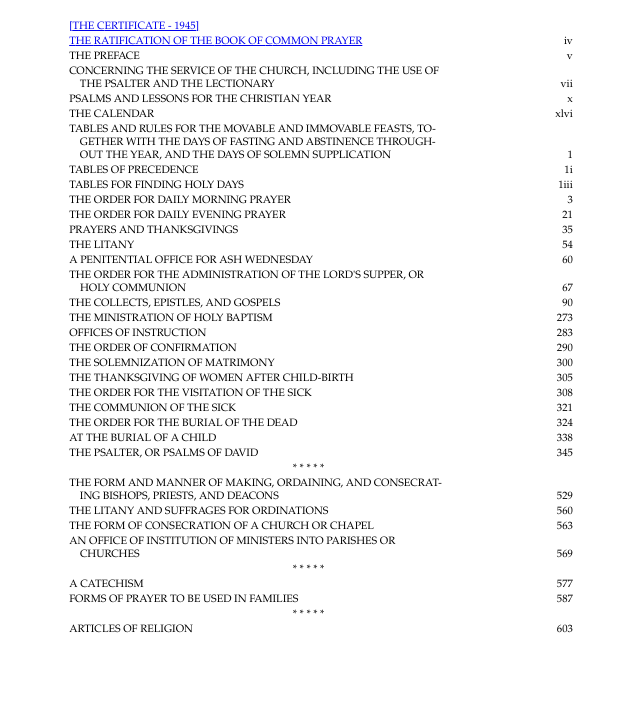
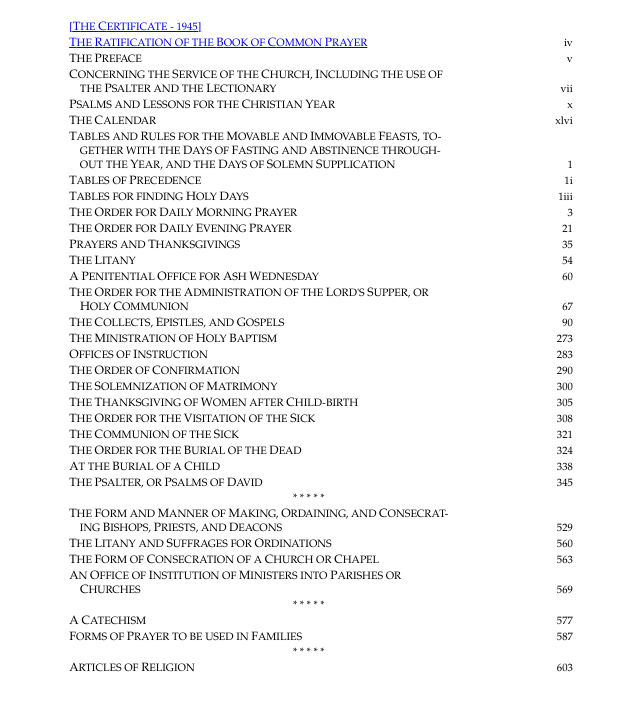
Before and after one commit to bcponline/bcp1928, a plain HTML site: page general/toc.html in a window 1280 px wide. Shown: the part 62-772 px from the top of the page, without its empty margins (319-959 px from the left). Drawn offline with Linux system fonts and the light colour scheme; a web font is replaced by a local one.

```diff
--- a/general/toc.html
+++ b/general/toc.html
@@ -19,111 +19,111 @@
 
 <table class="toctable">
     <tr>
-        <td class="tocleft"><a href="../errata/cert1945.html">[<span class="navcap">T</span>HE <span class="navcap">C</span>ERTIFICATE - 1945]</a><br/></td>
+        <td class="tocleft"><a href="../errata/cert1945.html">[<span class="tocnavcap">T</span>HE <span class="tocnavcap">C</span>ERTIFICATE - 1945]</a><br/></td>
         <td class="tocright"></td>
     </tr>
     <tr>
-        <td class="tocleft"><a href="../errata/ratification.html"><span class="navcap">T</span>HE <span class="navcap">R</span>ATIFICATION OF THE <span class="navcap">B</span>OOK OF <span class="navcap">C</span>OMMON <span class="navcap">P</span>RAYER<br/></a></td>
+        <td class="tocleft"><a href="../errata/ratification.html"><span class="tocnavcap">T</span>HE <span class="tocnavcap">R</span>ATIFICATION OF THE <span class="tocnavcap">B</span>OOK OF <span class="tocnavcap">C</span>OMMON <span class="tocnavcap">P</span>RAYER<br/></a></td>
         <td class="tocright">iv</td>
     </tr>
     <tr>
-        <td class="tocleft"><span class="navcap">T</span>HE <span class="navcap">P</span>REFACE</td>
+        <td class="tocleft"><span class="tocnavcap">T</span>HE <span class="tocnavcap">P</span>REFACE</td>
         <td class="tocright">v</td>
     </tr>
     <tr>
-        <td class="tocleft"><span class="navcap">C</span>ONCERNING THE <span class="navcap">S</span>ERVICE OF THE <span class="navcap">C</span>HURCH, <span class="navcap">I</span>NCLUDING THE USE OF<br/>
-			&nbsp;&nbsp;&nbsp;&nbsp;THE <span class="navcap">P</span>SALTER AND THE <span class="navcap">L</span>ECTIONARY<br/></td>
+        <td class="tocleft"><span class="tocnavcap">C</span>ONCERNING THE <span class="tocnavcap">S</span>ERVICE OF THE <span class="tocnavcap">C</span>HURCH, <span class="tocnavcap">I</span>NCLUDING THE USE OF<br/>
+			&nbsp;&nbsp;&nbsp;&nbsp;THE <span class="tocnavcap">P</span>SALTER AND THE <span class="tocnavcap">L</span>ECTIONARY<br/></td>
         <td class="tocright">vii</td>
     </tr>
     <tr>
-        <td class="tocleft"><span class="navcap">P</span>SALMS AND <span class="navcap">L</span>ESSONS FOR THE <span class="navcap">C</span>HRISTIAN <span class="navcap">Y</span>EAR<br/></td>
+        <td class="tocleft"><span class="tocnavcap">P</span>SALMS AND <span class="tocnavcap">L</span>ESSONS FOR THE <span class="tocnavcap">C</span>HRISTIAN <span class="tocnavcap">Y</span>EAR<br/></td>
         <td class="tocright">x</td>
     </tr>
     <tr>
-        <td class="tocleft"><span class="navcap">T</span>HE <span class="navcap">C</span>ALENDAR<br/></td>
+        <td class="tocleft"><span class="tocnavcap">T</span>HE <span class="tocnavcap">C</span>ALENDAR<br/></td>
         <td class="tocright">xlvi</td>
     </tr>
     <tr>
-        <td class="tocleft"><span class="navcap">T</span>ABLES AND <span class="navcap">R</span>ULES FOR THE <span class="navcap">M</span>OVABLE AND <span class="navcap">I</span>MMOVABLE <span class="navcap">F</span>EASTS, TO-<br/>
-			&nbsp;&nbsp;&nbsp;&nbsp;GETHER WITH THE <span class="navcap">D</span>AYS OF <span class="navcap">F</span>ASTING AND <span class="navcap">A</span>BSTINENCE THROUGH-<br/>
-			&nbsp;&nbsp;&nbsp;&nbsp;OUT THE <span class="navcap">Y</span>EAR, AND THE <span class="navcap">D</span>AYS OF <span class="navcap">S</span>OLEMN <span class="navcap">S</span>UPPLICATION<br/></td>
+        <td class="tocleft"><span class="tocnavcap">T</span>ABLES AND <span class="tocnavcap">R</span>ULES FOR THE <span class="tocnavcap">M</span>OVABLE AND <span class="tocnavcap">I</span>MMOVABLE <span class="tocnavcap">F</span>EASTS, TO-<br/>
+			&nbsp;&nbsp;&nbsp;&nbsp;GETHER WITH THE <span class="tocnavcap">D</span>AYS OF <span class="tocnavcap">F</span>ASTING AND <span class="tocnavcap">A</span>BSTINENCE THROUGH-<br/>
+			&nbsp;&nbsp;&nbsp;&nbsp;OUT THE <span class="tocnavcap">Y</span>EAR, AND THE <span class="tocnavcap">D</span>AYS OF <span class="tocnavcap">S</span>OLEMN <span class="tocnavcap">S</span>UPPLICATION<br/></td>
         <td class="tocright">1</td>
     </tr>
     <tr>
-    	<td class="tocleft"><span class="navcap">T</span>ABLES OF <span class="navcap">P</span>RECEDENCE<br/></t>
+    	<td class="tocleft"><span class="tocnavcap">T</span>ABLES OF <span class="tocnavcap">P</span>RECEDENCE<br/></t>
         <td class="tocright">1i</td>
     </tr>
     <tr>
-    	<td class="tocleft"><span class="navcap">T</span>ABLES FOR FINDING <span class="navcap">H</span>OLY <span class="navcap">D</span>AYS<br/></td>
+    	<td class="tocleft"><span class="tocnavcap">T</span>ABLES FOR FINDING <span class="tocnavcap">H</span>OLY <span class="tocnavcap">D</span>AYS<br/></td>
         <td class="tocright">1iii</td>
     </tr>
     <tr>
-    	<td class="tocleft"><span class="navcap">T</span>HE <span class="navcap">O</span>RDER FOR <span class="navcap">D</span>AILY <span class="navcap">M</span>ORNING <span class="navcap">P</span>RAYER<br/></td>
+    	<td class="tocleft"><span class="tocnavcap">T</span>HE <span class="tocnavcap">O</span>RDER FOR <span class="tocnavcap">D</span>AILY <span class="tocnavcap">M</span>ORNING <span class="tocnavcap">P</span>RAYER<br/></td>
         <td class="tocright">3</td>
     </tr>
     <tr>
-    	<td class="tocleft"><span class="navcap">T</span>HE <span class="navcap">O</span>RDER FOR <span class="navcap">D</span>AILY <span class="navcap">E</span>VENING <span class="navcap">P</span>RAYER<br/></td>
+    	<td class="tocleft"><span class="tocnavcap">T</span>HE <span class="tocnavcap">O</span>RDER FOR <span class="tocnavcap">D</span>AILY <span class="tocnavcap">E</span>VENING <span class="tocnavcap">P</span>RAYER<br/></td>
         <td class="tocright">21</td>
     </tr>
     <tr>
-    	<td class="tocleft"><span class="navcap">P</span>RAYERS AND <span class="navcap">T</span>HANKSGIVINGS<br/></td>
+    	<td class="tocleft"><span class="tocnavcap">P</span>RAYERS AND <span class="tocnavcap">T</span>HANKSGIVINGS<br/></td>
         <td class="tocright">35</td>
     </tr>
     <tr>
-    	<td class="tocleft"><span class="navcap">T</span>HE <span class="navcap">L</span>ITANY<br/></td>
+    	<td class="tocleft"><span class="tocnavcap">T</span>HE <span class="tocnavcap">L</span>ITANY<br/></td>
         <td class="tocright">54</td>
     </tr>
     <tr>
-    	<td class="tocleft"><span class="navcap">A P</span>ENITENTIAL <span class="navcap">O</span>FFICE FOR <span class="navcap">A</span>SH <span class="navcap">W</span>EDNESDAY<br/></td>
+    	<td class="tocleft"><span class="tocnavcap">A P</span>ENITENTIAL <span class="tocnavcap">O</span>FFICE FOR <span class="tocnavcap">A</span>SH <span class="tocnavcap">W</span>EDNESDAY<br/></td>
         <td class="tocright">60</td>
     </tr>
     <tr>
-    	<td class="tocleft"><span class="navcap">T</span>HE <span class="navcap">O</span>RDER FOR THE <span class="navcap">A</span>DMINISTRATION OF THE <span class="navcap">L</span>ORD'S <span class="navcap">S</span>UPPER, OR<br/>
-			&nbsp;&nbsp;&nbsp;&nbsp;<span class="navcap">H</span>OLY <span class="navcap">C</span>OMMUNION<br/></td>
+    	<td class="tocleft"><span class="tocnavcap">T</span>HE <span class="tocnavcap">O</span>RDER FOR THE <span class="tocnavcap">A</span>DMINISTRATION OF THE <span class="tocnavcap">L</span>ORD'S <span class="tocnavcap">S</span>UPPER, OR<br/>
+			&nbsp;&nbsp;&nbsp;&nbsp;<span class="tocnavcap">H</span>OLY <span class="tocnavcap">C</span>OMMUNION<br/></td>
         <td class="tocright">67</td>
     </tr>
     <tr>
-    	<td class="tocleft"><span class="navcap">T</span>HE <span class="navcap">C</span>OLLECTS, <span class="navcap">E</span>PISTLES, AND <span class="navcap">G</span>OSPELS<br/></td>
+    	<td class="tocleft"><span class="tocnavcap">T</span>HE <span class="tocnavcap">C</span>OLLECTS, <span class="tocnavcap">E</span>PISTLES, AND <span class="tocnavcap">G</span>OSPELS<br/></td>
         <td class="tocright">90</td>
     </tr>
     <tr>
-    	<td class="tocleft"><span class="navcap">T</span>HE <span class="navcap">M</span>INISTRATION OF <span class="navcap">H</span>OLY <span class="navcap">B</span>APTISM<br/></td>
+    	<td class="tocleft"><span class="tocnavcap">T</span>HE <span class="tocnavcap">M</span>INISTRATION OF <span class="tocnavcap">H</span>OLY <span class="tocnavcap">B</span>APTISM<br/></td>
         <td class="tocright">273</td>
     </tr>
     <tr>
-    	<td class="tocleft"><span class="navcap">O</span>FFICES OF <span class="navcap">I</span>NSTRUCTION<br/></td>
+    	<td class="tocleft"><span class="tocnavcap">O</span>FFICES OF <span class="tocnavcap">I</span>NSTRUCTION<br/></td>
         <td class="tocright">283</td>
     </tr>
     <tr>
-    	<td class="tocleft"><span class="navcap">T</span>HE <span class="navcap">O</span>RDER OF <span class="navcap">C</span>ONFIRMATION<br/></td>
+    	<td class="tocleft"><span class="tocnavcap">T</span>HE <span class="tocnavcap">O</span>RDER OF <span class="tocnavcap">C</span>ONFIRMATION<br/></td>
         <td class="tocright">290</td>
     </tr>
     <tr>
-    	<td class="tocleft"><span class="navcap">T</span>HE <span class="navcap">S</span>OLEMNIZATION OF <span class="navcap">M</span>ATRIMONY<br/></td>
+    	<td class="tocleft"><span class="tocnavcap">T</span>HE <span class="tocnavcap">S</span>OLEMNIZATION OF <span class="tocnavcap">M</span>ATRIMONY<br/></td>
         <td class="tocright">300</td>
     </tr>
     <tr>
-    	<td class="tocleft"><span class="navcap">T</span>HE <span class="navcap">T</span>HANKSGIVING OF <span class="navcap">W</span>OMEN AFTER <span class="navcap">C</span>HILD-BIRTH<br/></td>
+    	<td class="tocleft"><span class="tocnavcap">T</span>HE <span class="tocnavcap">T</span>HANKSGIVING OF <span class="tocnavcap">W</span>OMEN AFTER <span class="tocnavcap">C</span>HILD-BIRTH<br/></td>
         <td class="tocright">305</td>
     </tr>
     <tr>
-    	<td class="tocleft"><span class="navcap">T</span>HE <span class="navcap">O</span>RDER FOR THE <span class="navcap">V</span>ISITATION OF THE <span class="navcap">S</span>ICK<br/></td>
+    	<td class="tocleft"><span class="tocnavcap">T</span>HE <span class="tocnavcap">O</span>RDER FOR THE <span class="tocnavcap">V</span>ISITATION OF THE <span class="tocnavcap">S</span>ICK<br/></td>
         <td class="tocright">308</td>
     </tr>
     <tr>
-    	<td class="tocleft"><span class="navcap">T</span>HE <span class="navcap">C</span>OMMUNION OF THE <span class="navcap">S</span>ICK<br/></td>
+    	<td class="tocleft"><span class="tocnavcap">T</span>HE <span class="tocnavcap">C</span>OMMUNION OF THE <span class="tocnavcap">S</span>ICK<br/></td>
         <td class="tocright">321</td>
     </tr>
     <tr>
-    	<td class="tocleft"><span class="navcap">T</span>HE <span class="navcap">O</span>RDER FOR THE <span class="navcap">B</span>URIAL OF THE <span class="navcap">D</span>EAD<br/></td>
+    	<td class="tocleft"><span class="tocnavcap">T</span>HE <span class="tocnavcap">O</span>RDER FOR THE <span class="tocnavcap">B</span>URIAL OF THE <span class="tocnavcap">D</span>EAD<br/></td>
         <td class="tocright">324</td>
     </tr>
     <tr>
-    	<td class="tocleft"><span class="navcap">A</span>T THE <span class="navcap">B</span>URIAL OF A <span class="navcap">C</span>HILD<br/></td>
+    	<td class="tocleft"><span class="tocnavcap">A</span>T THE <span class="tocnavcap">B</span>URIAL OF A <span class="tocnavcap">C</span>HILD<br/></td>
         <td class="tocright">338</td>
     </tr>
     <tr>
-    	<td class="tocleft"><span class="navcap">T</span>HE <span class="navcap">P</span>SALTER, OR <span class="navcap">P</span>SALMS OF <span class="navcap">D</span>AVID<br/></td>
+    	<td class="tocleft"><span class="tocnavcap">T</span>HE <span class="tocnavcap">P</span>SALTER, OR <span class="tocnavcap">P</span>SALMS OF <span class="tocnavcap">D</span>AVID<br/></td>
         <td class="tocright">345</td>
     </tr>
     <tr>
@@ -131,21 +131,21 @@
     	<td class="tocleft">&nbsp;</td>
     </tr>
     <tr>
-    	<td class="tocleft"><span class="navcap">T</span>HE <span class="navcap">F</span>ORM AND <span class="navcap">M</span>ANNER OF <span class="navcap">M</span>AKING, <span class="navcap">O</span>RDAINING, AND <span class="navcap">C</span>ONSECRAT-<br/>
-			&nbsp;&nbsp;&nbsp;&nbsp;ING <span class="navcap">B</span>ISHOPS, <span class="navcap">P</span>RIESTS, AND <span class="navcap">D</span>EACONS<br/></td>
+    	<td class="tocleft"><span class="tocnavcap">T</span>HE <span class="tocnavcap">F</span>ORM AND <span class="tocnavcap">M</span>ANNER OF <span class="tocnavcap">M</span>AKING, <span class="tocnavcap">O</span>RDAINING, AND <span class="tocnavcap">C</span>ONSECRAT-<br/>
+			&nbsp;&nbsp;&nbsp;&nbsp;ING <span class="tocnavcap">B</span>ISHOPS, <span class="tocnavcap">P</span>RIESTS, AND <span class="tocnavcap">D</span>EACONS<br/></td>
         <td class="tocright">529</td>
     </tr>
     <tr>
-    	<td class="tocleft"><span class="navcap">T</span>HE <span class="navcap">L</span>ITANY AND <span class="navcap">S</span>UFFRAGES FOR <span class="navcap">O</span>RDINATIONS<br/></td>
+    	<td class="tocleft"><span class="tocnavcap">T</span>HE <span class="tocnavcap">L</span>ITANY AND <span class="tocnavcap">S</span>UFFRAGES FOR <span class="tocnavcap">O</span>RDINATIONS<br/></td>
         <td class="tocright">560</td>
     </tr>
     <tr>
-    	<td class="tocleft"><span class="navcap">T</span>HE <span class="navcap">F</span>ORM OF <span class="navcap">C</span>ONSECRATION OF A <span class="navcap">C</span>HURCH OR <span class="navcap">C</span>HAPEL<br/></td>
+    	<td class="tocleft"><span class="tocnavcap">T</span>HE <span class="tocnavcap">F</span>ORM OF <span class="tocnavcap">C</span>ONSECRATION OF A <span class="tocnavcap">C</span>HURCH OR <span class="tocnavcap">C</span>HAPEL<br/></td>
         <td class="tocright">563</td>
     </tr>
     <tr>
-    	<td class="tocleft"><span class="navcap">A</span>N <span class="navcap">O</span>FFICE OF <span class="navcap">I</span>NSTITUTION OF <span class="navcap">M</span>INISTERS INTO <span class="navcap">P</span>ARISHES OR<br/>
-			&nbsp;&nbsp;&nbsp;&nbsp;<span class="navcap">C</span>HURCHES<br/></td>
+    	<td class="tocleft"><span class="tocnavcap">A</span>N <span class="tocnavcap">O</span>FFICE OF <span class="tocnavcap">I</span>NSTITUTION OF <span class="tocnavcap">M</span>INISTERS INTO <span class="tocnavcap">P</span>ARISHES OR<br/>
+			&nbsp;&nbsp;&nbsp;&nbsp;<span class="tocnavcap">C</span>HURCHES<br/></td>
         <td class="tocright">569</td>
     </tr>
     <tr>
@@ -153,11 +153,11 @@
     	<td class="tocleft">&nbsp;</td>
     </tr>
     <tr>
-    	<td class="tocleft"><span class="navcap">A C</span>ATECHISM<br/></td>
+    	<td class="tocleft"><span class="tocnavcap">A C</span>ATECHISM<br/></td>
         <td class="tocright">577</td>
     </tr>
     <tr>
-    	<td class="tocleft"><span class="navcap">F</span>ORMS OF <span class="navcap">P</span>RAYER TO BE USED IN <span class="navcap">F</span>AMILIES<br/></td>
+    	<td class="tocleft"><span class="tocnavcap">F</span>ORMS OF <span class="tocnavcap">P</span>RAYER TO BE USED IN <span class="tocnavcap">F</span>AMILIES<br/></td>
         <td class="tocright">587</td>
     </tr>
     <tr>
@@ -165,7 +165,7 @@
     	<td class="tocleft">&nbsp;</td>
     </tr>
     <tr>
-    	<td class="tocleft"><span class="navcap">A</span>RTICLES OF <span class="navcap">R</span>ELIGION</td>
+    	<td class="tocleft"><span class="tocnavcap">A</span>RTICLES OF <span class="tocnavcap">R</span>ELIGION</td>
         <td class="tocright">603</td>
     </tr>
 </table>
```
Also changed, not shown: bcp1928.css (+7 -0 lines), nav.html (+1 -2 lines), 1 other file.
